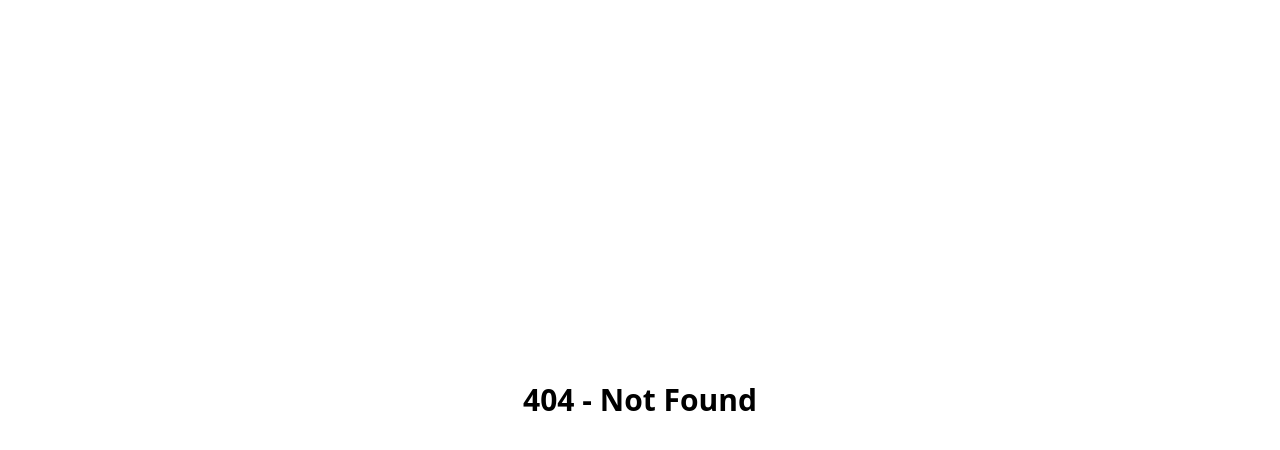
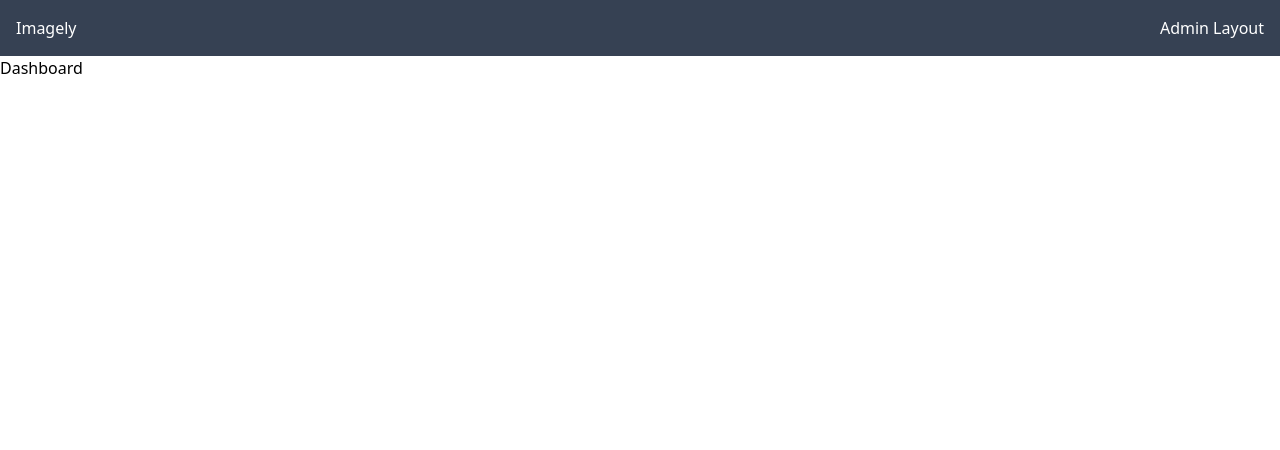
Before and after one commit to hamzah-bahar/imagely, a React (Vite) app in the folder frontend/: page /dashboard in a window 1280 px wide. Before the commit this address had no page. Shown: the top 450 px of the page. Built offline with nearby package versions, Linux system fonts and the light colour scheme.

Commit message:
create layouts for guest,default and admin users

```diff
--- /dev/null
+++ b/frontend/src/components/Footer.jsx
@@ -0,0 +1,3 @@
+export default function Footer() {
+  return <div>Footer</div>;
+}
--- /dev/null
+++ b/frontend/src/components/Header.jsx
@@ -0,0 +1,3 @@
+export default function Header() {
+  return <div>Header</div>;
+}
--- /dev/null
+++ b/frontend/src/components/layouts/AdminLayout.jsx
@@ -0,0 +1,13 @@
+import { Outlet } from "react-router-dom";
+
+export default function AdminLayout() {
+  return (
+    <>
+      <header className="flex justify-between items-center p-4 bg-gray-700 text-white">
+        <div>Imagely</div>
+        <div>Admin Layout</div>
+      </header>
+      <Outlet />
+    </>
+  );
+}
--- /dev/null
+++ b/frontend/src/components/layouts/DefaultLayout.jsx
@@ -0,0 +1,3 @@
+export default function DefaultLayout() {
+  return <></>;
+}
--- /dev/null
+++ b/frontend/src/components/layouts/GuestLayout.jsx
@@ -0,0 +1,13 @@
+import { Outlet } from "react-router-dom";
+
+export default function GuestLayout() {
+  return (
+    <>
+      <header className="flex justify-between items-center p-4 bg-gray-700 text-white">
+        <div>Imagely</div>
+        <div>Guest Layout</div>
+      </header>
+      <Outlet />
+    </>
+  );
+}
--- /dev/null
+++ b/frontend/src/views/Dashboard.jsx
@@ -0,0 +1,3 @@
+export default function Dashboard() {
+  return <div>Dashboard</div>;
+}
```
Also changed, not shown: frontend/src/router.jsx (+25 -0 lines).
